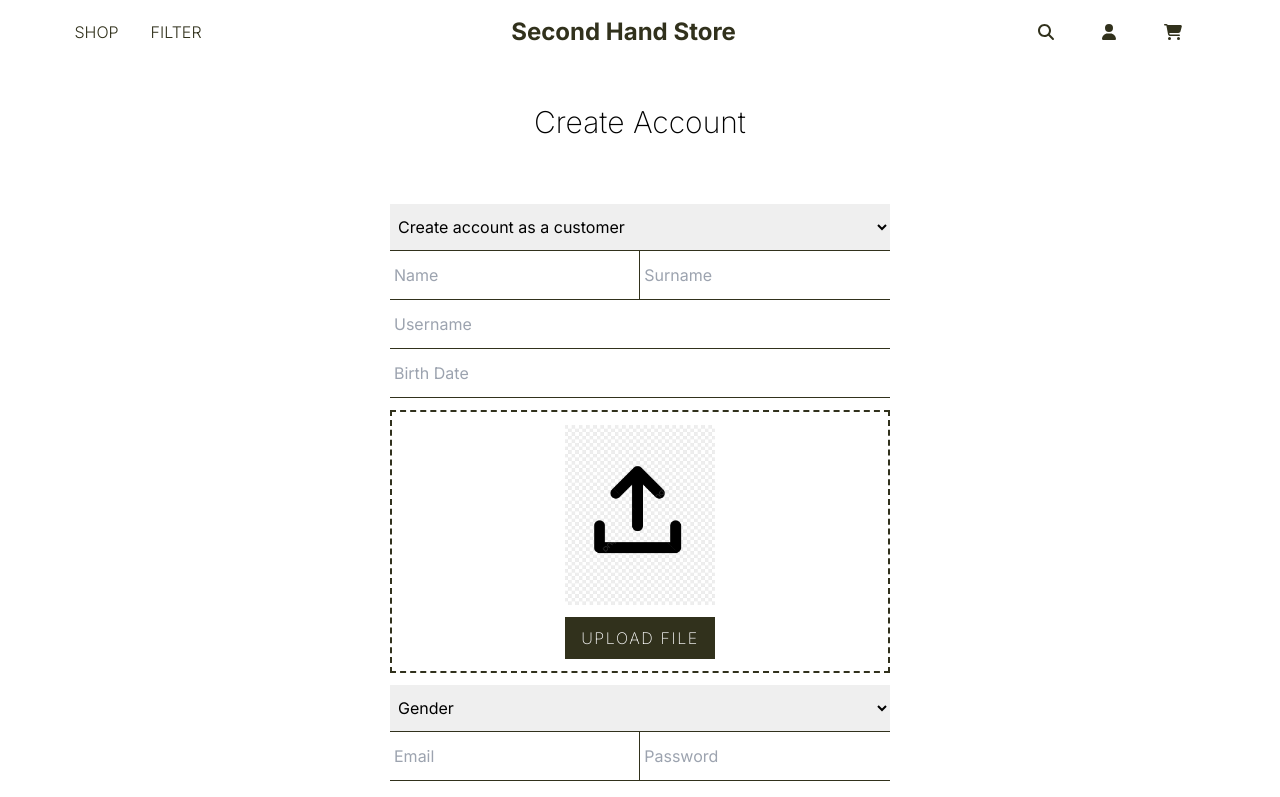
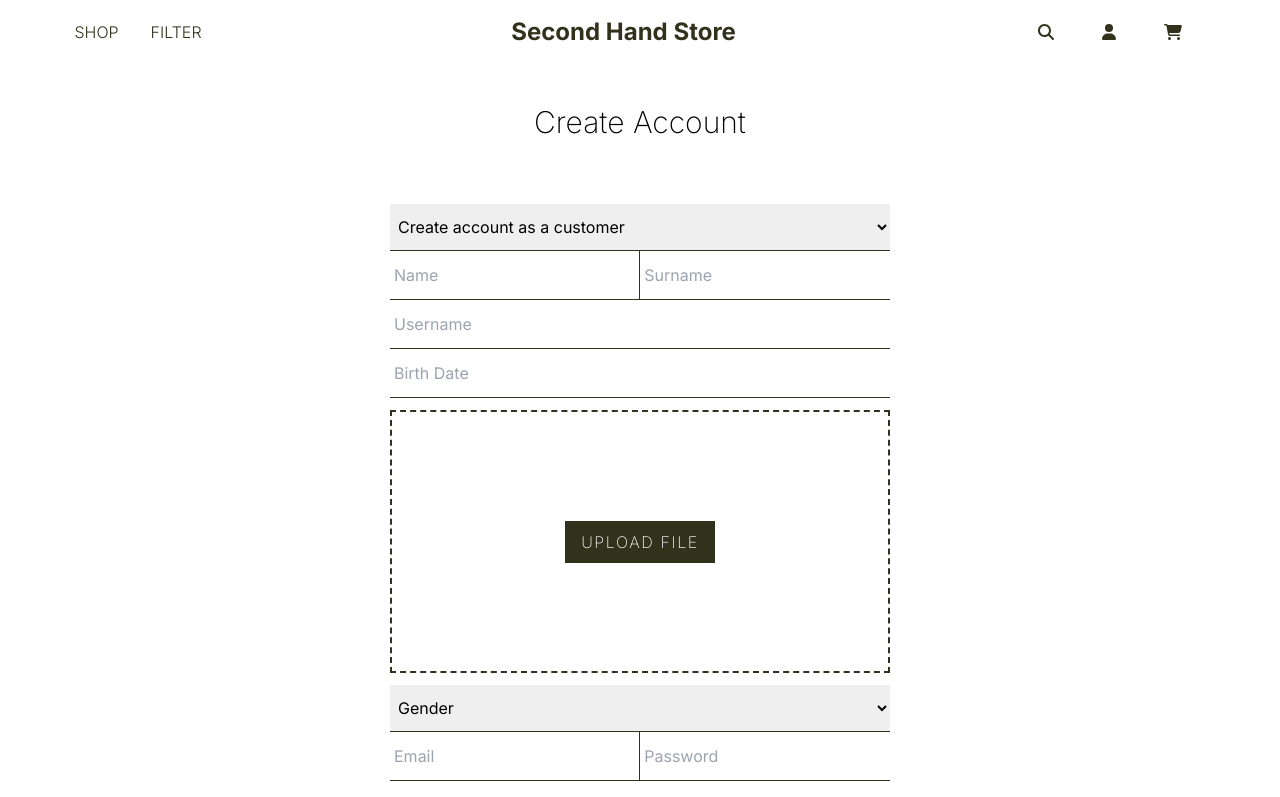
Before and after one commit to Madcattk/second-hand-store-web, a Next.js app: page /register in a window 1280 px wide. Shown: the top 797 px of the page. Built offline with nearby package versions, Linux system fonts and the light colour scheme.

Commit message:
update input file

```diff
--- a/components/inputs.js
+++ b/components/inputs.js
@@ -74,9 +74,9 @@ export const InputFile = ({ value = "", onChange, classBox = "", placeholder = "
     return (
         <div className={`${classBox} flex_center my-3 py-3 border-dashed border-2 border-brown`}>
             <div className="flex flex-col items-center justify-center gap-3 min-h-[235px]">
-                {value !== null &&
+                {value &&
                     <Image
-                    src={value || '/assets/images/avatars/upload.jpeg'}
+                    src={value || ''}
                     alt="Image"
                     width={150}
                     height={180}
```
